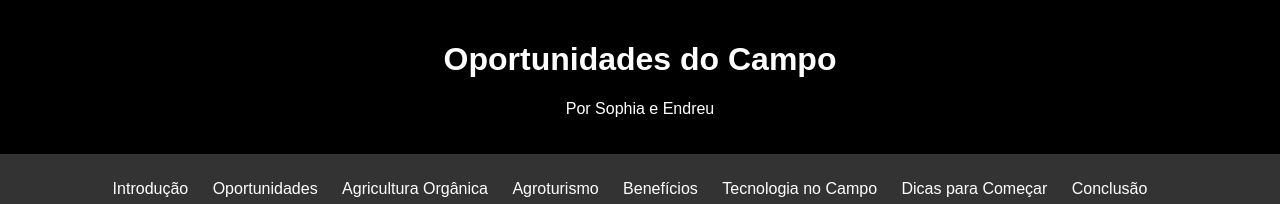
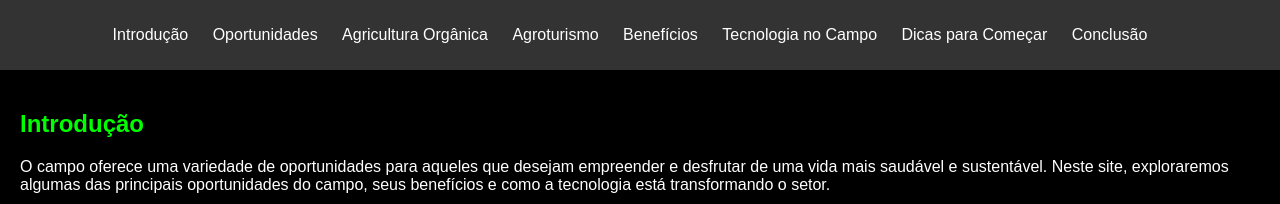
Before and after one commit to Sophiamanga11/agrinho-sophia-e-endreu, a plain HTML site: page index.html in a window 1280 px wide. Shown: the top 204 px of the page. Drawn offline with Linux system fonts and the light colour scheme; files that its build step writes are made by us from their sources; a script that the page names is missing.

Commit message:
index.html

```diff
--- a/index.html
+++ b/index.html
@@ -9,11 +9,6 @@
     <script src="script.js" defer></script>
 </head>
 <body>
-    <header>
-        <h1>Oportunidades do Campo</h1>
-        <p>Por Sophia e Endreu</p>
-    </header>
-
     <nav>
         <ul>
             <li><a href="#introducao">Introdução</a></li>
```
